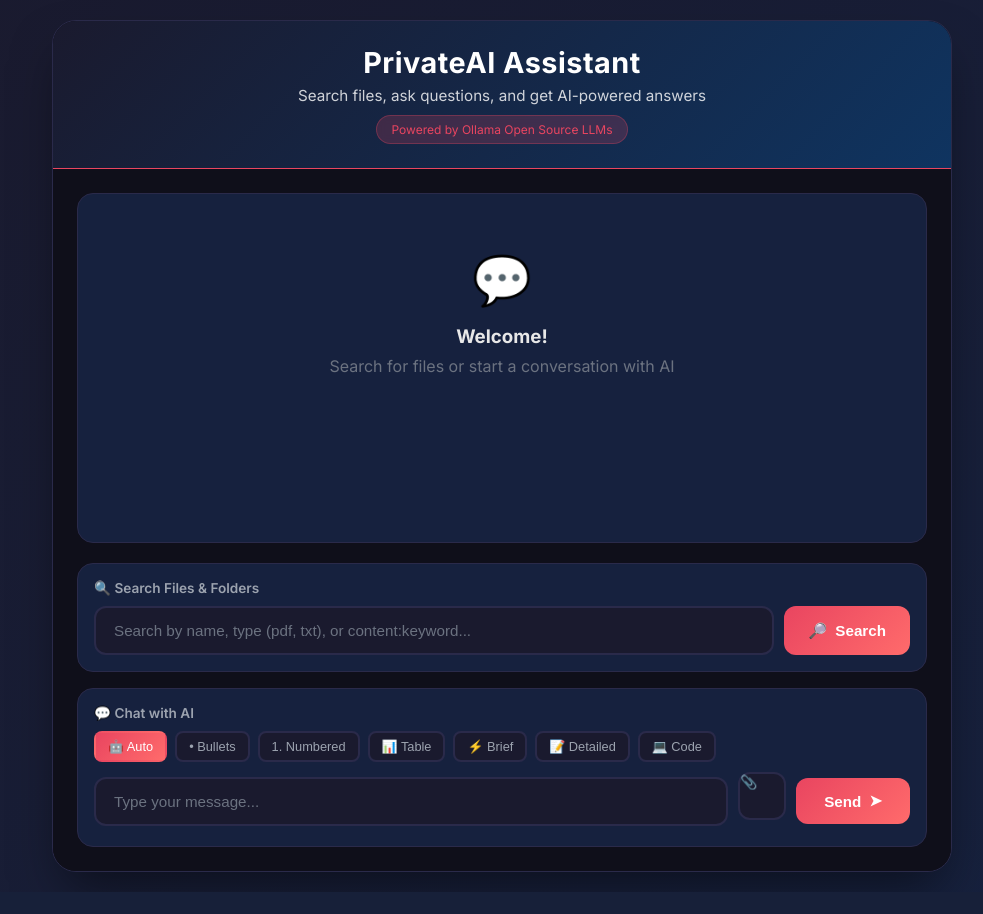
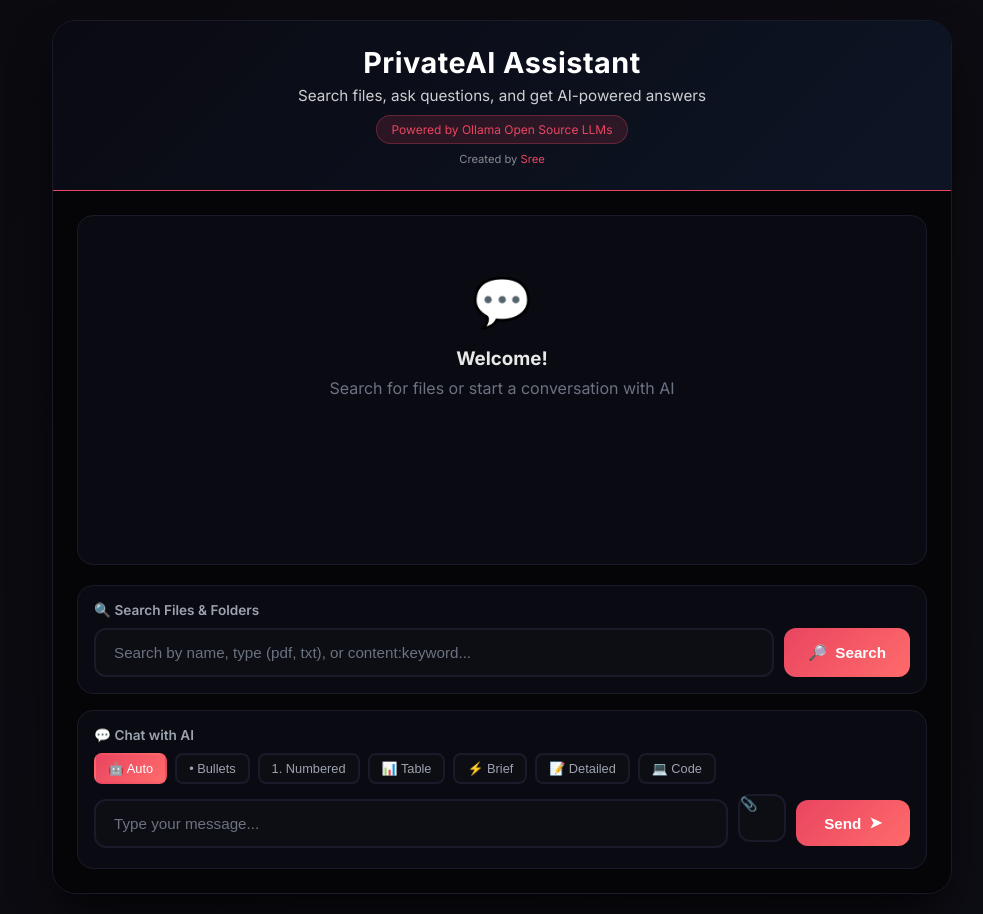
Before and after one commit to msreekanth02/document_reader_ollama, a Django app: page / in a window 1280 px wide. Shown: the whole page, without its empty margins (138-1121 px from the left). Before the commit the page ends 892 px from the top, so only its background shows below. Run offline with Django 5.2, Linux system fonts and the light colour scheme; some libraries are stand-ins or nearby versions.

Commit message:
Apply ultra-dark theme and add author attribution (Sree)

```diff
--- a/chat/templates/chat/chat.html
+++ b/chat/templates/chat/chat.html
@@ -18,7 +18,7 @@
         }
         body {
             font-family: 'Inter', -apple-system, BlinkMacSystemFont, 'Segoe UI', Roboto, sans-serif;
-            background: linear-gradient(135deg, #1A1A2E 0%, #16213E 100%);
+            background: linear-gradient(135deg, #0A0A0F 0%, #0D0D14 100%);
             min-height: 100vh;
             display: flex;
             align-items: center;
@@ -28,15 +28,15 @@
         .chat-wrapper {
             width: 100%;
             max-width: 900px;
-            background: #0F0F1A;
+            background: #050508;
             border-radius: 24px;
-            box-shadow: 0 25px 50px -12px rgba(0, 0, 0, 0.5);
+            box-shadow: 0 25px 50px -12px rgba(0, 0, 0, 0.8);
             overflow: hidden;
             margin: 0 auto;
-            border: 1px solid #2A2A4A;
+            border: 1px solid #1A1A2A;
         }
         .chat-header {
-            background: linear-gradient(135deg, #1A1A2E 0%, #0F3460 100%);
+            background: linear-gradient(135deg, #0A0A12 0%, #0D1525 100%);
             padding: 24px 32px;
             text-align: center;
             border-bottom: 1px solid #E94560;
@@ -54,23 +54,23 @@
         }
         .chat-body {
             padding: 24px;
-            background: #0F0F1A;
+            background: #050508;
         }
         .messages {
             min-height: 350px;
             max-height: 400px;
             overflow-y: auto;
             padding: 16px;
-            background: #16213E;
+            background: #0A0A12;
             border-radius: 16px;
-            border: 1px solid #2A2A4A;
+            border: 1px solid #1A1A2A;
             margin-bottom: 20px;
         }
         .messages::-webkit-scrollbar {
             width: 6px;
         }
         .messages::-webkit-scrollbar-track {
-            background: #1A1A2E;
+            background: #0A0A0F;
             border-radius: 3px;
         }
         .messages::-webkit-scrollbar-thumb {
@@ -105,7 +105,7 @@
             margin-left: 12px;
         }
         .bot .avatar {
-            background: linear-gradient(135deg, #0F3460 0%, #16213E 100%);
+            background: linear-gradient(135deg, #0A0A12 0%, #0D0D14 100%);
             border: 2px solid #E94560;
             margin-right: 12px;
         }
@@ -125,7 +125,7 @@
             border-bottom-right-radius: 4px;
         }
         .bot .bubble {
-            background: #1A1A2E;
+            background: #0D0D14;
             color: #E8E8E8;
             border-bottom-left-radius: 4px;
             border: 1px solid #2A2A4A;
@@ -140,10 +140,10 @@
             text-align: right;
         }
         .search-section {
-            background: #16213E;
+            background: #0A0A12;
             padding: 16px;
             border-radius: 16px;
-            border: 1px solid #2A2A4A;
+            border: 1px solid #1A1A2A;
             margin-bottom: 16px;
         }
         .search-section label {
@@ -160,17 +160,17 @@
         .search-input {
             flex: 1;
             padding: 14px 18px;
-            border: 2px solid #2A2A4A;
+            border: 2px solid #1A1A2A;
             border-radius: 12px;
             font-size: 0.95rem;
             transition: all 0.2s;
-            background: #1A1A2E;
+            background: #0D0D14;
             color: #E8E8E8;
         }
         .search-input:focus {
             outline: none;
             border-color: #E94560;
-            background: #1A1A2E;
+            background: #0D0D14;
             box-shadow: 0 0 0 3px rgba(233, 69, 96, 0.2);
         }
         .search-input::placeholder {
@@ -195,10 +195,10 @@
             box-shadow: 0 4px 12px rgba(233, 69, 96, 0.4);
         }
         .chat-input-section {
-            background: #16213E;
+            background: #0A0A12;
             padding: 16px;
             border-radius: 16px;
-            border: 1px solid #2A2A4A;
+            border: 1px solid #1A1A2A;
         }
         .chat-input-section label {
             display: block;
@@ -215,17 +215,17 @@
         .message-input {
             flex: 1;
             padding: 14px 18px;
-            border: 2px solid #2A2A4A;
+            border: 2px solid #1A1A2A;
             border-radius: 12px;
             font-size: 0.95rem;
             transition: all 0.2s;
-            background: #1A1A2E;
+            background: #0D0D14;
             color: #E8E8E8;
         }
         .message-input:focus {
             outline: none;
             border-color: #E94560;
-            background: #1A1A2E;
+            background: #0D0D14;
             box-shadow: 0 0 0 3px rgba(233, 69, 96, 0.2);
         }
         .message-input::placeholder {
@@ -243,15 +243,15 @@
             justify-content: center;
             width: 48px;
             height: 48px;
-            background: #1A1A2E;
-            border: 2px solid #2A2A4A;
+            background: #0D0D14;
+            border: 2px solid #1A1A2A;
             border-radius: 12px;
             cursor: pointer;
             transition: all 0.2s;
             font-size: 1.2rem;
         }
         .file-label:hover {
-            background: #2A2A4A;
+            background: #1A1A2A;
             border-color: #E94560;
         }
         .file-label.has-file {
@@ -296,7 +296,7 @@
             margin: 6px 0;
             padding: 10px 14px;
             border-radius: 10px;
-            background: linear-gradient(135deg, #0F3460 0%, #16213E 100%);
+            background: linear-gradient(135deg, #0A0A12 0%, #0D0D14 100%);
             color: #E8E8E8;
             border: 1px solid #E94560;
             cursor: pointer;
@@ -439,7 +439,7 @@
             background: #16213E;
         }
         .bot .bubble.markdown-content tr:hover {
-            background: #0F3460;
+            background: #0A0A12;
         }
         /* Format selector */
         .format-selector {
@@ -450,8 +450,8 @@
         }
         .format-btn {
             padding: 6px 12px;
-            border: 2px solid #2A2A4A;
-            background: #1A1A2E;
+            border: 2px solid #1A1A2A;
+            background: #0D0D14;
             border-radius: 8px;
             font-size: 0.8rem;
             cursor: pointer;
@@ -478,12 +478,24 @@
             display: inline-block;
             margin-top: 10px;
             padding: 6px 14px;
-            background: rgba(233, 69, 96, 0.2);
+            background: rgba(233, 69, 96, 0.15);
             border-radius: 20px;
             font-size: 0.75rem;
             color: #E94560;
             backdrop-filter: blur(4px);
             border: 1px solid rgba(233, 69, 96, 0.3);
+        }
+        .author-info {
+            margin-top: 8px;
+            font-size: 0.7rem;
+            color: rgba(255,255,255,0.5);
+        }
+        .author-info a {
+            color: #E94560;
+            text-decoration: none;
+        }
+        .author-info a:hover {
+            text-decoration: underline;
         }
     </style>
 </head>
@@ -493,6 +505,7 @@
         <h1 title="Built with Ollama Open Source LLMs - Your data stays private">PrivateAI Assistant</h1>
         <p>Search files, ask questions, and get AI-powered answers</p>
         <span class="powered-by">Powered by Ollama Open Source LLMs</span>
+        <div class="author-info">Created by <a href="https://github.com/msreekanth02" target="_blank">Sree</a></div>
     </div>
     <div class="chat-body">
         <div class="messages" id="messages">
```
Also changed, not shown: README.md.
